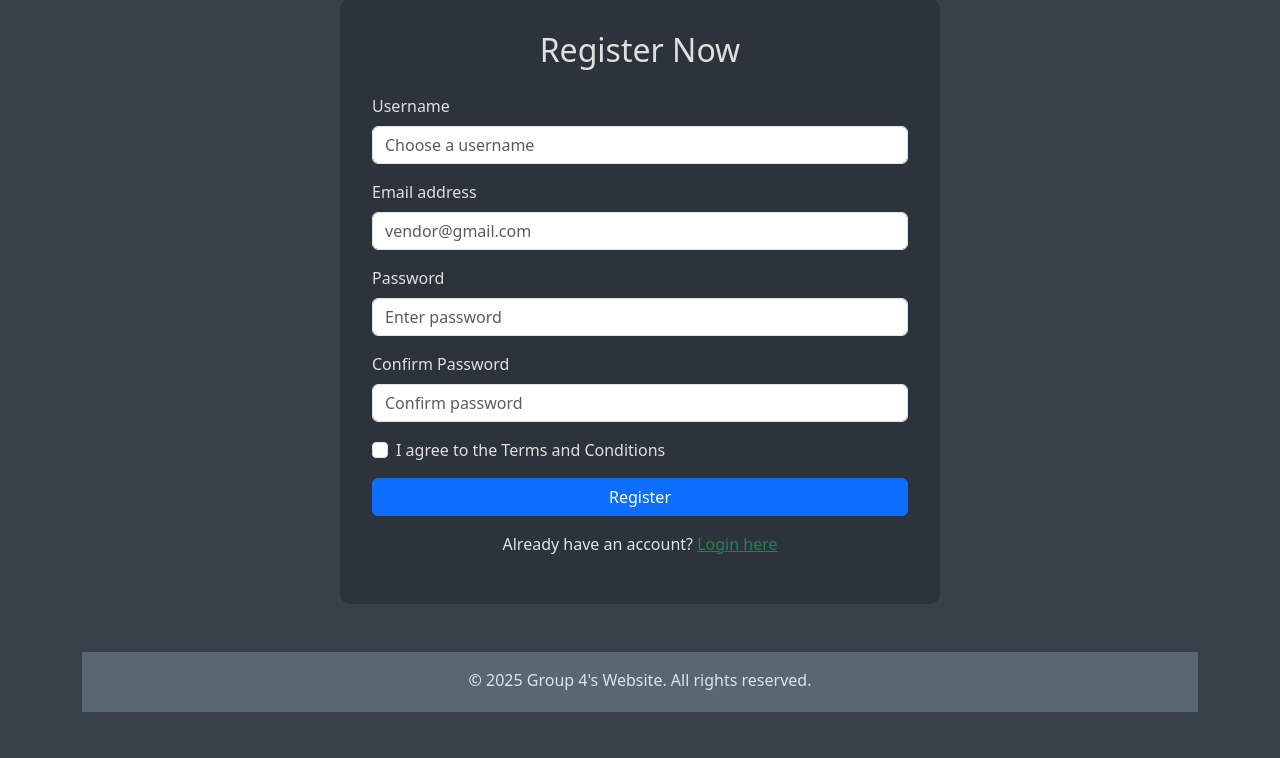
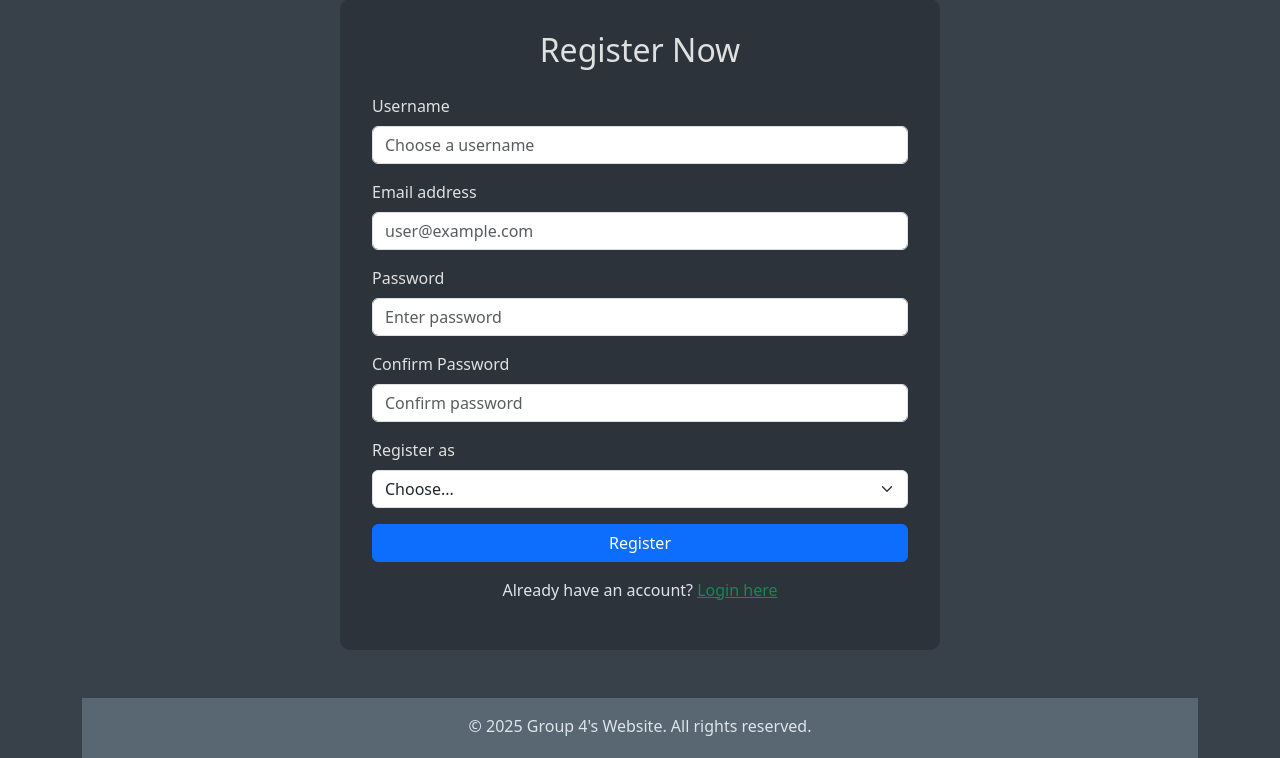
Before and after one commit to Jisan129/Assesment_3, a Flask app: page /register in a window 1280 px wide. Shown: the part 143-901 px from the top of the page. Before the commit the page ends 855 px from the top, so only its background shows below. Run offline with Flask 3, Linux system fonts and the light colour scheme; some libraries are stand-ins or nearby versions.

Commit message:
Role based login

```diff
--- a/ifn_assesment/app.py
+++ b/ifn_assesment/app.py
@@ -1,9 +1,12 @@
 from flask import Flask, request, redirect, session, render_template, url_for, flash
 from flask_mysqldb import MySQL
+from functools import wraps
 
 app = Flask(__name__)
 app.secret_key = 'change_this_secret_key'  # Change this to a random secret key
 
+# Admin secret key - change this to your desired secret key
+ADMIN_SECRET_KEY = 'admin123secret'
 # MySQL Config
 app.config['MYSQL_HOST'] = 'localhost'
 app.config['MYSQL_USER'] = 'root'
@@ -13,13 +16,27 @@ app.config['MYSQL_DB'] = 'flask_app'
 mysql = MySQL(app)
 
 
+def admin_required(f):
+    """Decorator to restrict access to admin only"""
+    @wraps(f)
+    def decorated_function(*args, **kwargs):
+        if 'loggedin' not in session:
+            flash('Please login to access this page.', 'warning')
+            return redirect(url_for('login'))
+        if session.get('role') != 'admin':
+            flash('Access denied. Admin privileges required.', 'danger')
+            return redirect(url_for('home'))
+        return f(*args, **kwargs)
+    return decorated_function
+
 # Home route
 @app.route('/')
 def home():
     # Check if user is logged in
     if 'loggedin' in session:
         username = session['username']
-        return render_template('index.html', username=username)
+        user_type = session.get('user_type', 'user')
+        return render_template('index.html', username=username, user_type=user_type)
     return render_template('index.html')
 
 
@@ -32,11 +49,18 @@ def register():
         # Get form data
         username = request.form.get('username')
         password = request.form.get('password')
+        confirm_password = request.form.get('confirm_password')
         email = request.form.get('email')
+        user_type = request.form.get('user_type')
+        secret_key = request.form.get('secret_key')
 
         # Validation
-        if not username or not password:
-            msg = 'Please fill out the form completely!'
+        if not username or not password or not user_type:
+            msg = 'Please fill out all required fields!'
+        elif password != confirm_password:
+            msg = 'Passwords do not match!'
+        elif user_type == 'admin' and secret_key != ADMIN_SECRET_KEY:
+            msg = 'Invalid admin secret key!'
         else:
             # Check if account already exists
             cursor = mysql.connection.cursor()
@@ -46,9 +70,9 @@ def register():
             if account:
                 msg = 'Account already exists!'
             else:
-                # Insert new user into database (plain text password)
-                cursor.execute('INSERT INTO users (username, password, email) VALUES (%s, %s, %s)',
-                               (username, password, email))
+                # Insert new user into database with user_type
+                cursor.execute('INSERT INTO users (username, password, email, user_type) VALUES (%s, %s, %s, %s)',
+                               (username, password, email, user_type))
                 mysql.connection.commit()
                 cursor.close()
 
@@ -67,22 +91,27 @@ def login():
         # Get form data
         username = request.form.get('username')
         password = request.form.get('password')
-        print(username)
-        print(password)
-        cursor = mysql.connection.cursor()
+
         # Check if account exists
         cursor = mysql.connection.cursor()
         cursor.execute('SELECT * FROM users WHERE username = %s', (username,))
         account = cursor.fetchone()
         cursor.close()
         print(account)
-        print(account[2])
         # Compare plain text passwords directly
         if account and account[3] == password:
             # Password is correct - create session
             session['loggedin'] = True
             session['id'] = account[0]
             session['username'] = account[1]
+            session['user_type'] = account[4]
+            if account[4] == 'admin':
+                return redirect(url_for('admin_dashboard'))
+            elif account[4] == 'photographer':
+                return redirect(url_for('photographer_dashboard'))
+            else:
+                return redirect(url_for('customer_dashboard'))
+            # Store user type in session
 
             # Redirect to home page
             return redirect(url_for('home'))
@@ -99,6 +128,7 @@ def logout():
     session.pop('loggedin', None)
     session.pop('id', None)
     session.pop('username', None)
+    session.pop('user_type', None)
 
     return redirect(url_for('login'))
 
@@ -109,11 +139,66 @@ def profile():
     # Check if user is logged in
     if 'loggedin' in session:
         username = session['username']
-        return render_template('profile.html', username=username)
+        user_type = session.get('user_type', 'user')
+        return render_template('profile.html', username=username, user_type=user_type)
 
     # User is not logged in, redirect to login page
     return redirect(url_for('login'))
 
 
+# Admin only route example
+@app.route('/admin')
+def admin():
+    # Check if user is logged in and is admin
+    if 'loggedin' in session and session.get('user_type') == 'admin':
+        return render_template('admin.html', username=session['username'])
+
+    # Not admin, redirect to home
+    return redirect(url_for('home'))
+
+
+@app.route('/admin/dashboard')
+@admin_required
+def admin_dashboard():
+    """Admin dashboard - manage all users, content, and orders"""
+    cursor = mysql.connection.cursor()
+
+    # Get all users
+    cursor.execute('SELECT id, username, email, role, created_at FROM users')
+    users = cursor.fetchall()
+
+    # Get all galleries
+    cursor.execute('''
+                   SELECT g.id, g.title, g.price, u.username, g.created_at
+                   FROM galleries g
+                            JOIN users u ON g.photographer_id = u.id
+                   ''')
+    galleries = cursor.fetchall()
+
+    # Get all bookings
+    cursor.execute('''
+                   SELECT b.id,
+                          c.username as customer,
+                          p.username as photographer,
+                          b.booking_date,
+                          b.status,
+                          b.total_price
+                   FROM bookings b
+                            JOIN users c ON b.customer_id = c.id
+                            JOIN users p ON b.photographer_id = p.id
+                   ''')
+    bookings = cursor.fetchall()
+
+# Photographer only route example
+@app.route('/photographer_dashboard')
+def photographer_dashboard():
+    # Check if user is logged in and is photographer
+    if 'loggedin' in session and session.get('user_type') == 'photographer':
+        return render_template('photographer_dashboard.html', username=session['username'])
+
+    # Not photographer, redirect to home
+    return redirect(url_for('home'))
+
+
 if __name__ == '__main__':
     app.run(debug=True)
--- a/ifn_assesment/templates/base.html
+++ b/ifn_assesment/templates/base.html
@@ -64,6 +64,16 @@
                     <li class="nav-item">
                         <a class="nav-link" href="#"><h2 class="custom-text mt-3 me-3">Checkout</h2></a>
                     </li>
+                    {% if session.user_type == 'admin' %}
+                      <li class="nav-item">
+                          <a class="nav-link" href="{{ url_for('admin') }}"> <h2 class="custom-text mt-3 me-3">Panel</h2></a>
+                    </li>
+                    {% elif session.user_type == 'photographer' %}
+                    <li class="nav-item">
+                        <a class="nav-link" href="{{ url_for('photographer_dashboard') }}"> <h2 class="custom-text mt-3 me-3"> My Dashboard</h2></a>
+                    </li>
+                    {% endif %}
+
                 </ul>
 
                 <form class="d-flex me-3" role="search">
--- a/ifn_assesment/templates/register.html
+++ b/ifn_assesment/templates/register.html
@@ -9,6 +9,9 @@
     padding: 2rem;
     background-color: #2C333A;
     border-radius: 10px;
+}
+#secretKeyField {
+    display: none;
 }
 {% endblock %}
 
@@ -30,7 +33,7 @@
 
         <div class="mb-3">
             <label for="email" class="form-label">Email address</label>
-            <input type="email" class="form-control" id="email" name="email" placeholder="vendor@gmail.com">
+            <input type="email" class="form-control" id="email" name="email" placeholder="user@example.com">
         </div>
 
         <div class="mb-3">
@@ -43,11 +46,20 @@
             <input type="password" class="form-control" id="confirm_password" name="confirm_password" placeholder="Confirm password" required>
         </div>
 
-        <div class="mb-3 form-check">
-            <input type="checkbox" class="form-check-input" id="termsCheck" required>
-            <label class="form-check-label" for="termsCheck">
-                I agree to the Terms and Conditions
-            </label>
+        <div class="mb-3">
+            <label for="user_type" class="form-label">Register as</label>
+            <select class="form-select" id="user_type" name="user_type" onchange="toggleSecretKey()" required>
+                <option value="" selected>Choose...</option>
+                <option value="user">User</option>
+                <option value="photographer">Photographer</option>
+                <option value="admin">Admin</option>
+            </select>
+        </div>
+
+        <div class="mb-3" id="secretKeyField">
+            <label for="secret_key" class="form-label">Admin Secret Key</label>
+            <input type="password" class="form-control" id="secret_key" name="secret_key" placeholder="Enter admin secret key">
+            <small class="form-text text-muted">Required for admin registration</small>
         </div>
 
         <button type="submit" class="btn btn-primary w-100">Register</button>
@@ -57,4 +69,21 @@
         <p class="custom-text">Already have an account? <a href="{{ url_for('login') }}" class="text-success">Login here</a></p>
     </div>
 </div>
+
+<script>
+function toggleSecretKey() {
+    const userType = document.getElementById('user_type').value;
+    const secretKeyField = document.getElementById('secretKeyField');
+    const secretKeyInput = document.getElementById('secret_key');
+
+    if (userType === 'admin') {
+        secretKeyField.style.display = 'block';
+        secretKeyInput.required = true;
+    } else {
+        secretKeyField.style.display = 'none';
+        secretKeyInput.required = false;
+        secretKeyInput.value = '';
+    }
+}
+</script>
 {% endblock %}
```
